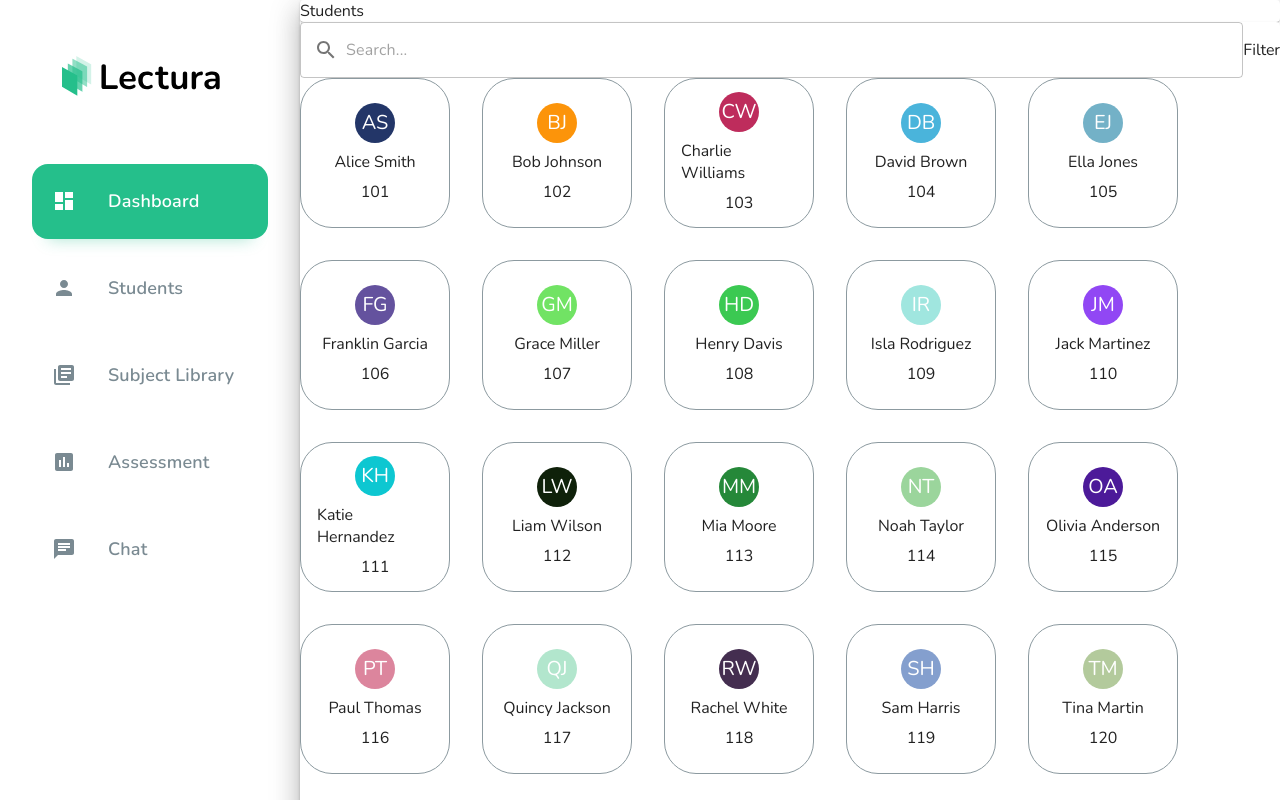
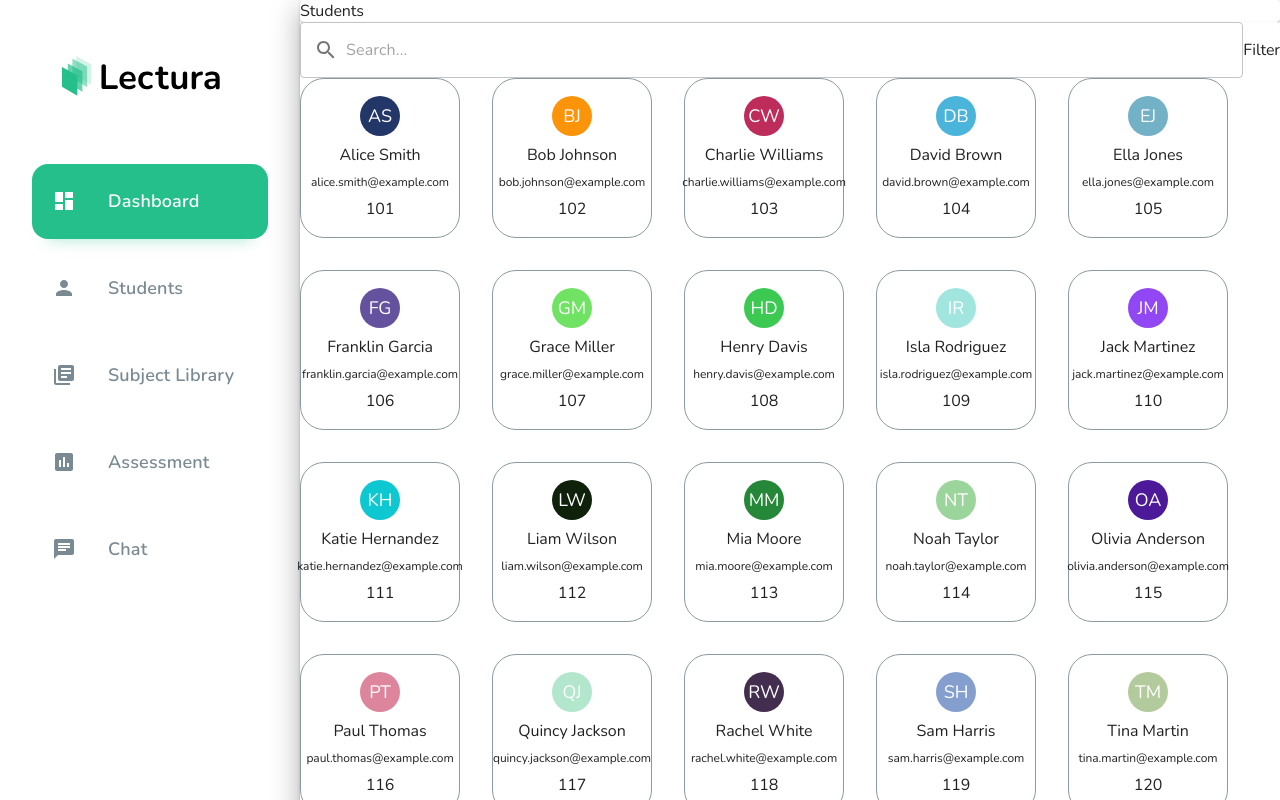
Before and after one commit to Aswin-Pradeep-P/neural-dashboard, a React (Create React App) app: page /students in a window 1280 px wide. Shown: the top 800 px of the page. Built offline with nearby package versions, Linux system fonts and the light colour scheme.

Commit message:
update StudentCard styles

```diff
--- a/src/components/avatar/avatar.tsx
+++ b/src/components/avatar/avatar.tsx
@@ -31,7 +31,7 @@ const getColor = (name: string) => {
 
 const Avatar: FC<AvatarProps> = ({ children }) => {
     return (
-        <MuiAvatar sx={{ bgcolor: getColor(children as string) }} >{getUserInitials(children as string)}</MuiAvatar>
+        <MuiAvatar sx={{ bgcolor: getColor(children as string), fontSize: 18 }} >{getUserInitials(children as string)}</MuiAvatar>
     );
 }
 
--- a/src/pages/students/components/student-card/studentCard.module.scss
+++ b/src/pages/students/components/student-card/studentCard.module.scss
@@ -6,10 +6,14 @@
     align-items: center;
     justify-content: center;
     gap: 8px;
-    width: 150px;
-    height: 150px;
+    width: 160px;
+    height: 160px;
     padding: 16px;
     box-sizing: border-box;
     border: 1px solid $border;
-    border-radius: 32px;
+    border-radius: 24px;
+
+    .email {
+        font-size: 12px;
+    }
 }
--- a/src/pages/students/components/student-card/studentCard.tsx
+++ b/src/pages/students/components/student-card/studentCard.tsx
@@ -5,12 +5,13 @@ import { StudentCardProps } from "../../types";
 
 import styles from './studentCard.module.scss';
 
-const StudentCard: FC<StudentCardProps> = ({ name, rollNumber }) => {
+const StudentCard: FC<StudentCardProps> = ({ email, name, rollNumber }) => {
     return (
         <div className={styles.studentCardContainer}>
             <Avatar>{name}</Avatar>
-            <span>{name}</span>
-            <span>{rollNumber}</span>
+            <span className={styles.name}>{name}</span>
+            <span className={styles.email}>{email}</span>
+            <span className={styles.roll}>{rollNumber}</span>
         </div>
     );
 }
--- a/src/pages/students/students.tsx
+++ b/src/pages/students/students.tsx
@@ -6,36 +6,36 @@ import SearchInput from '../../components/search-input/searchInput';
 import styles from './students.module.scss';
 
 const studentData = [
-    { "name": "Alice Smith", "rollNumber": 101 },
-    { "name": "Bob Johnson", "rollNumber": 102 },
-    { "name": "Charlie Williams", "rollNumber": 103 },
-    { "name": "David Brown", "rollNumber": 104 },
-    { "name": "Ella Jones", "rollNumber": 105 },
-    { "name": "Franklin Garcia", "rollNumber": 106 },
-    { "name": "Grace Miller", "rollNumber": 107 },
-    { "name": "Henry Davis", "rollNumber": 108 },
-    { "name": "Isla Rodriguez", "rollNumber": 109 },
-    { "name": "Jack Martinez", "rollNumber": 110 },
-    { "name": "Katie Hernandez", "rollNumber": 111 },
-    { "name": "Liam Wilson", "rollNumber": 112 },
-    { "name": "Mia Moore", "rollNumber": 113 },
-    { "name": "Noah Taylor", "rollNumber": 114 },
-    { "name": "Olivia Anderson", "rollNumber": 115 },
-    { "name": "Paul Thomas", "rollNumber": 116 },
-    { "name": "Quincy Jackson", "rollNumber": 117 },
-    { "name": "Rachel White", "rollNumber": 118 },
-    { "name": "Sam Harris", "rollNumber": 119 },
-    { "name": "Tina Martin", "rollNumber": 120 },
-    { "name": "Uma Thompson", "rollNumber": 121 },
-    { "name": "Victor Lewis", "rollNumber": 122 },
-    { "name": "Wendy Lee", "rollNumber": 123 },
-    { "name": "Xander Walker", "rollNumber": 124 },
-    { "name": "Yara Hall", "rollNumber": 125 },
-    { "name": "Zane Allen", "rollNumber": 126 },
-    { "name": "Abby Young", "rollNumber": 127 },
-    { "name": "Ben King", "rollNumber": 128 },
-    { "name": "Cara Wright", "rollNumber": 129 },
-    { "name": "Dan Scott", "rollNumber": 130 }
+  { "name": "Alice Smith", "rollNumber": 101, "email": "alice.smith@example.com" },
+  { "name": "Bob Johnson", "rollNumber": 102, "email": "bob.johnson@example.com" },
+  { "name": "Charlie Williams", "rollNumber": 103, "email": "charlie.williams@example.com" },
+  { "name": "David Brown", "rollNumber": 104, "email": "david.brown@example.com" },
+  { "name": "Ella Jones", "rollNumber": 105, "email": "ella.jones@example.com" },
+  { "name": "Franklin Garcia", "rollNumber": 106, "email": "franklin.garcia@example.com" },
+  { "name": "Grace Miller", "rollNumber": 107, "email": "grace.miller@example.com" },
+  { "name": "Henry Davis", "rollNumber": 108, "email": "henry.davis@example.com" },
+  { "name": "Isla Rodriguez", "rollNumber": 109, "email": "isla.rodriguez@example.com" },
+  { "name": "Jack Martinez", "rollNumber": 110, "email": "jack.martinez@example.com" },
+  { "name": "Katie Hernandez", "rollNumber": 111, "email": "katie.hernandez@example.com" },
+  { "name": "Liam Wilson", "rollNumber": 112, "email": "liam.wilson@example.com" },
+  { "name": "Mia Moore", "rollNumber": 113, "email": "mia.moore@example.com" },
+  { "name": "Noah Taylor", "rollNumber": 114, "email": "noah.taylor@example.com" },
+  { "name": "Olivia Anderson", "rollNumber": 115, "email": "olivia.anderson@example.com" },
+  { "name": "Paul Thomas", "rollNumber": 116, "email": "paul.thomas@example.com" },
+  { "name": "Quincy Jackson", "rollNumber": 117, "email": "quincy.jackson@example.com" },
+  { "name": "Rachel White", "rollNumber": 118, "email": "rachel.white@example.com" },
+  { "name": "Sam Harris", "rollNumber": 119, "email": "sam.harris@example.com" },
+  { "name": "Tina Martin", "rollNumber": 120, "email": "tina.martin@example.com" },
+  { "name": "Uma Thompson", "rollNumber": 121, "email": "uma.thompson@example.com" },
+  { "name": "Victor Lewis", "rollNumber": 122, "email": "victor.lewis@example.com" },
+  { "name": "Wendy Lee", "rollNumber": 123, "email": "wendy.lee@example.com" },
+  { "name": "Xander Walker", "rollNumber": 124, "email": "xander.walker@example.com" },
+  { "name": "Yara Hall", "rollNumber": 125, "email": "yara.hall@example.com" },
+  { "name": "Zane Allen", "rollNumber": 126, "email": "zane.allen@example.com" },
+  { "name": "Abby Young", "rollNumber": 127, "email": "abby.young@example.com" },
+  { "name": "Ben King", "rollNumber": 128, "email": "ben.king@example.com" },
+  { "name": "Cara Wright", "rollNumber": 129, "email": "cara.wright@example.com" },
+  { "name": "Dan Scott", "rollNumber": 130, "email": "dan.scott@example.com" }
 ];
 
 const Students = () => {
@@ -45,13 +45,13 @@ const Students = () => {
         <Paper className={styles.studentsHeader}>Students</Paper>
         <Paper className={styles.studentsSection}>
           <div className={styles.studentSearchFilterWrapper}>
-                <SearchInput onChange={() => {}} value='' />
+            <SearchInput onChange={() => { }} value='' />
             <div>Filter</div>
           </div>
           <Grid2 container={true} gap={4}>
-                {studentData.map(({ name, rollNumber }) => (
+            {studentData.map(({ email, name, rollNumber }) => (
               <Grid2>
-                        <StudentCard name={name} rollNumber={rollNumber} />
+                <StudentCard email={email} name={name} rollNumber={rollNumber} />
               </Grid2>
             ))}
           </Grid2>
--- a/src/pages/students/types.ts
+++ b/src/pages/students/types.ts
@@ -1,4 +1,5 @@
 export interface StudentCardProps {
+    email: string;
     name: string;
     rollNumber: number;
 }
--- a/src/variables.scss
+++ b/src/variables.scss
@@ -1,3 +1,5 @@
 $border: #8C9AA0;
+$primary: #25BF8B;
+$secondary: #D3EEE3;
 $secondaryText: #7A8A92;
 $tertiaryText: #33314C;
```
Lines whose indentation alone changed are shown as unchanged.
